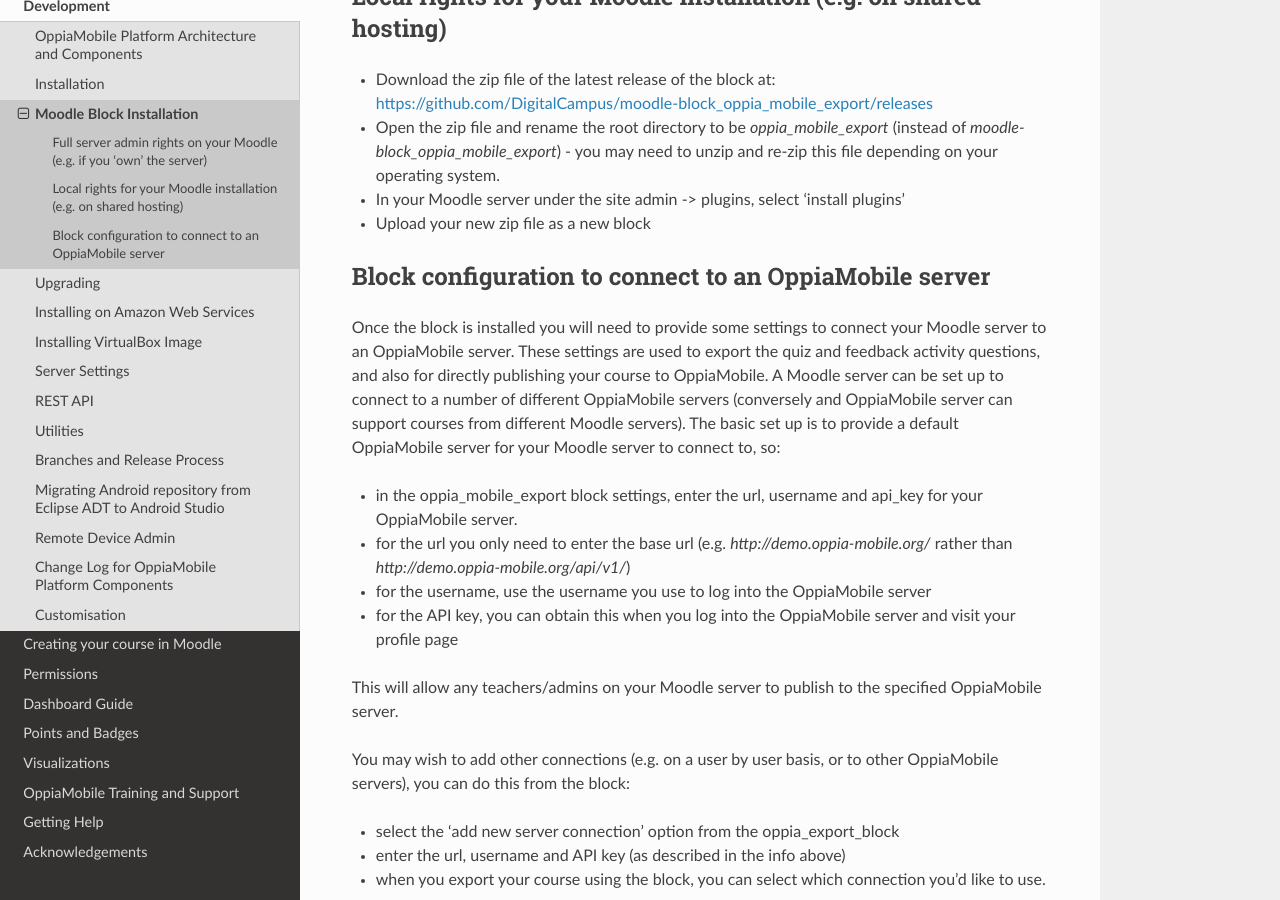
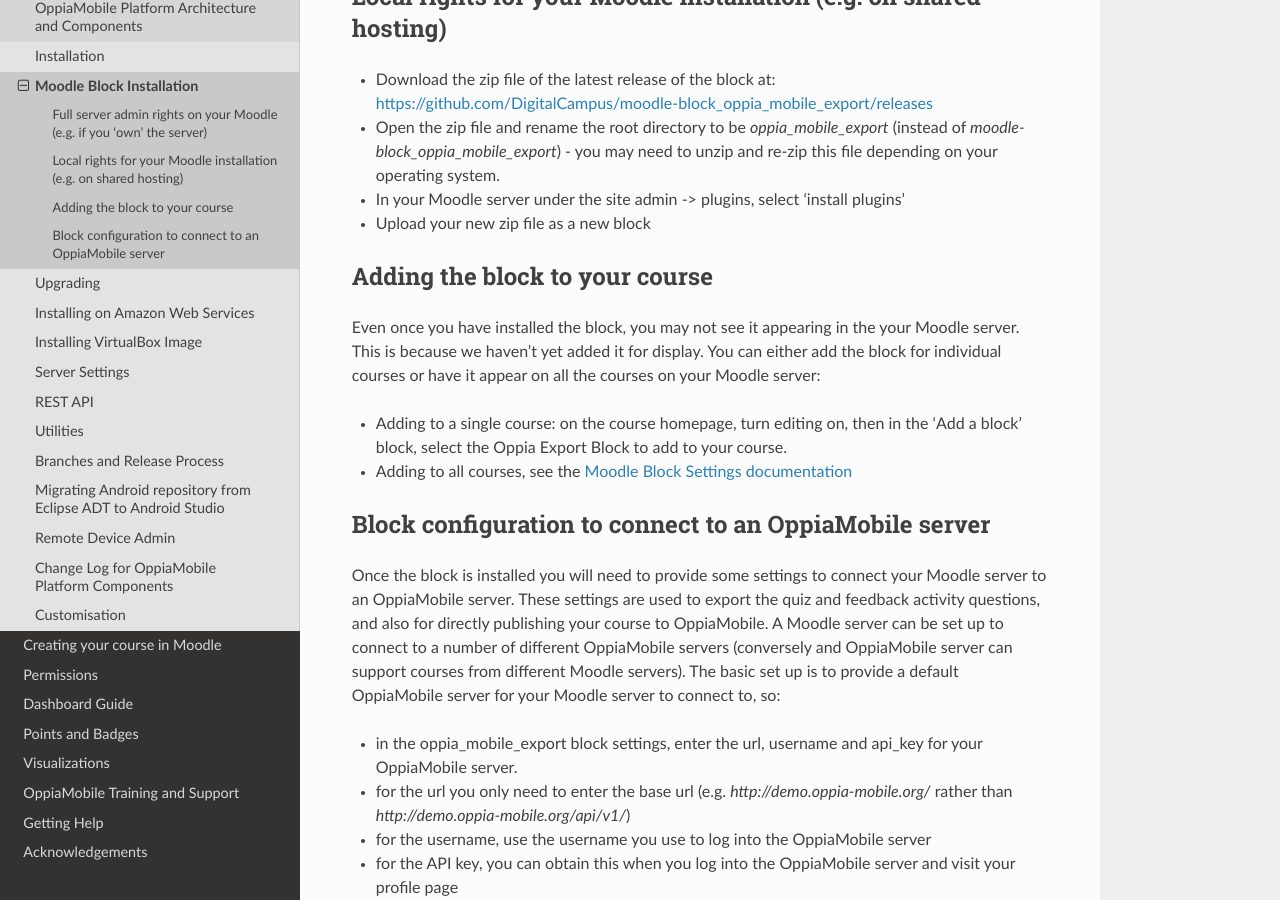
Before and after one commit to DigitalCampus/django-oppia, a Sphinx documentation site: the page built from docs/dev/block_install.rst, in a window 1280 px wide and 900 px high, scrolled down 532 px. Built offline with Sphinx 7.4.7 and the Read the Docs theme 2.0.0, drawn with Linux system fonts in a browser that asks for light colours; the version number is read from the project's files by our own code; some of the changed text lies outside the part shown.

Commit message:
update docs

```diff
--- a/docs/dev/block_install.rst
+++ b/docs/dev/block_install.rst
@@ -23,6 +23,17 @@
 * In your Moodle server  under the site admin -> plugins, select 'install plugins'
 * Upload your new zip file as a new block
 
+Adding the block to your course
+---------------------------------
+
+Even once you have installed the block, you may not see it appearing in the your Moodle server. This is because we
+haven't yet added it for display. You can either add the block for individual courses or have it appear on all the
+courses on your Moodle server:
+
+* Adding to a single course: on the course homepage, turn editing on, then in the 'Add a block' block, select the Oppia
+  Export Block to add to your course.
+* Adding to all courses, see the `Moodle Block Settings documentation <https://docs.moodle.org/en/Block_settings>`_
+
 Block configuration to connect to an OppiaMobile server
 ---------------------------------------------------------
 Once the block is installed you will need to provide some settings to connect your Moodle server to an OppiaMobile server.
```
